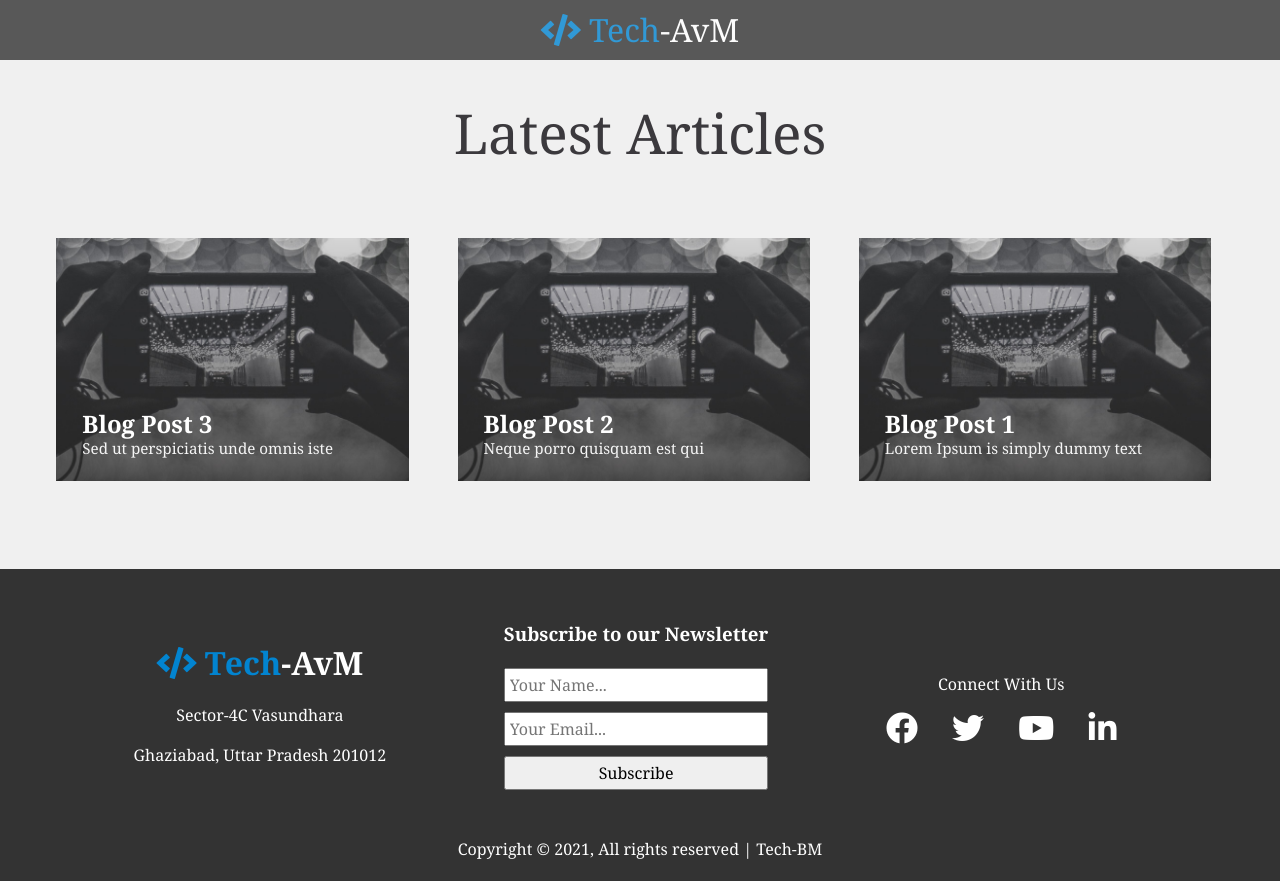
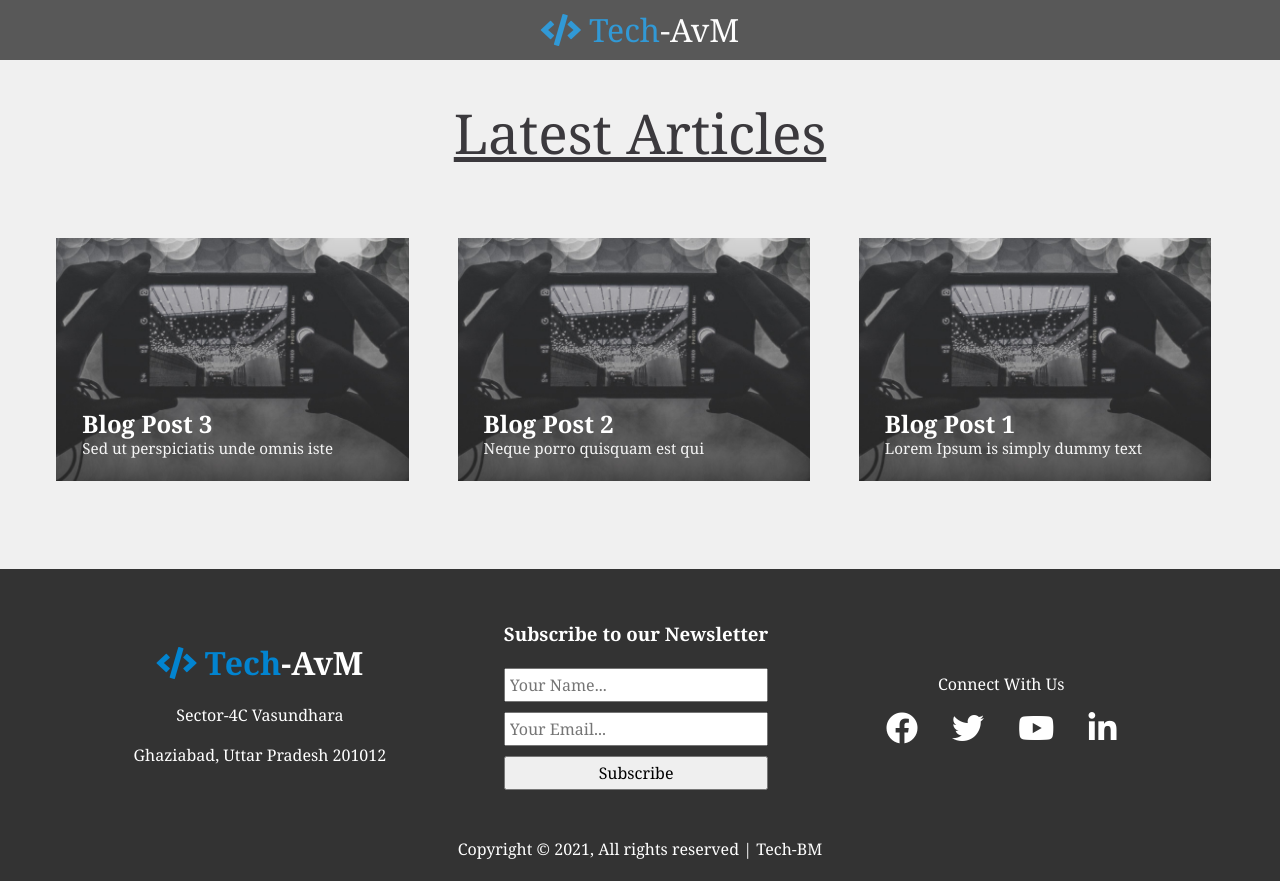
Before and after one commit to Arnav12101/Tech-Avm_final, a Django app: page /blog/ in a window 1280 px wide. Run offline with Django 3.2, Linux system fonts and the light colour scheme; data comes from the database, SQL or seed files in the repository; some libraries are stand-ins or nearby versions.

Commit message:
Add files via upload

```diff
--- a/templates/blog.html
+++ b/templates/blog.html
@@ -25,6 +25,25 @@
     <title>Tech-AVM | Blogs</title>
 
     <style>
+        ::-webkit-scrollbar {
+            width: 10px;
+        }
+
+        /* Track */
+        ::-webkit-scrollbar-track {
+            background: #f1f1f1;
+        }
+
+        /* Handle */
+        ::-webkit-scrollbar-thumb {
+            background: #888;
+        }
+
+        /* Handle on hover */
+        ::-webkit-scrollbar-thumb:hover {
+            background: #555;
+        }
+
         .bg-dark {
             background: #333;
             color: #fff;
@@ -165,7 +184,6 @@
                 justify-content: space-between;
             }
 
-
             .navbar a {
                 padding: 10px 10px;
                 margin: 3px;
@@ -187,7 +205,7 @@
 
     <div class="container">
         <div class="codrops-header">
-            <h1>Latest Articles</h1>
+            <h1><u>Latest Articles</u></h1>
         </div>
         <div class="content">
             <!-- trianglify pattern container -->
```
